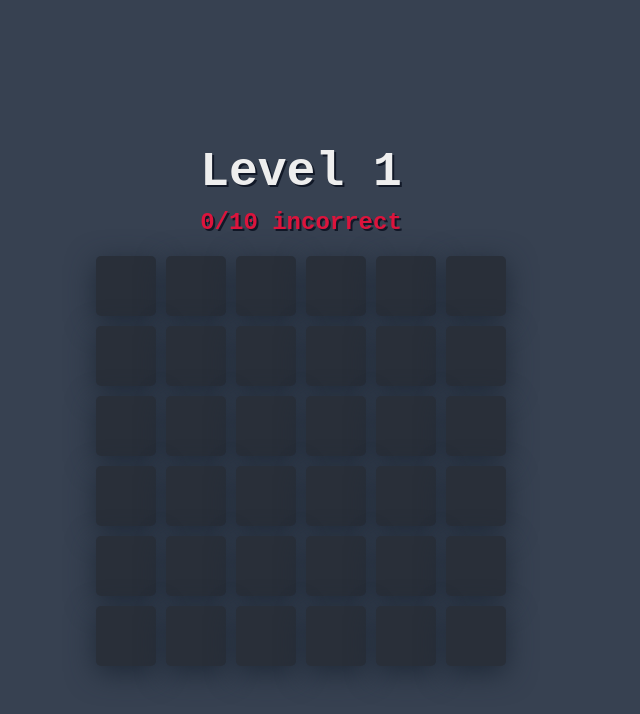
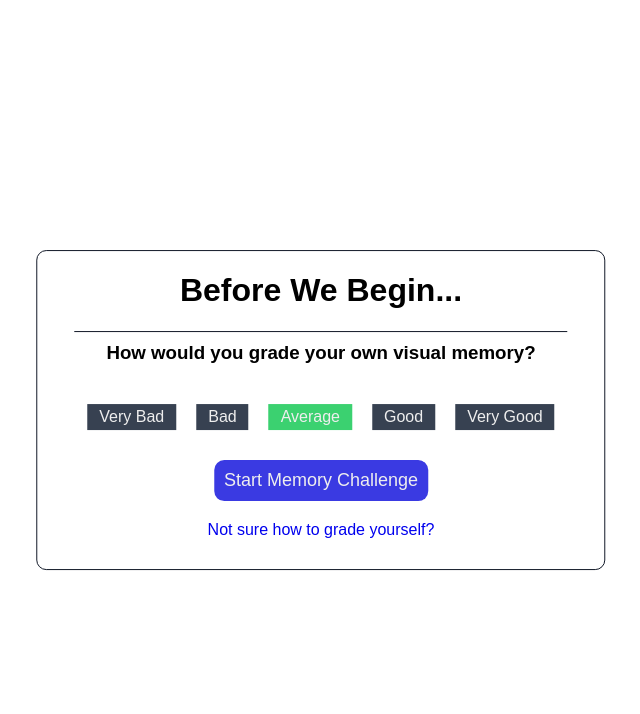
Before and after one commit to Jackson-Wozniak/The-Memory-Challenge, a React (Create React App) app in the folder frontend/: page /grid-memory in a window 1280 px wide. Shown: the top 714 px of the page, without its empty margins (339-979 px from the left). Built offline with nearby package versions, Linux system fonts and the light colour scheme.

Commit message:
add self assessment before grid memory game starts

```diff
--- a/frontend/src/components/grid_memory/Grid.js
+++ b/frontend/src/components/grid_memory/Grid.js
@@ -106,19 +106,18 @@ class Grid extends Component {
   //Checks if the index of the button is currently one of the buttons that lit up at the beginning of the level
   //Update correct/incorrect guesses and all related actions
   handleGuess(index) {
-    let newButtons = [...this.state.buttons];
-    newButtons[index].disabled = true;
+    let copiedButtonArr = [...this.state.buttons];
+    copiedButtonArr[index].disabled = true;
     if(this.state.currentLevelIndexes.includes(index)){
-        newButtons[index].correct = true;
-        newButtons[index].incorrect = false;
+        copiedButtonArr[index].correct = true;
+        copiedButtonArr[index].incorrect = false;
         this.incrementCorrectGuess();
     }else{
-        newButtons[index].incorrect = true;
-        newButtons[index].correct = false;
+        copiedButtonArr[index].incorrect = true;
+        copiedButtonArr[index].correct = false;
         this.props.incrementIncorrectGuesses();
     }
-
-    this.setState({ buttons: newButtons});
+    this.setState({ buttons: copiedButtonArr});
   }
 
   render() {
--- a/frontend/src/components/grid_memory/GridMemory.js
+++ b/frontend/src/components/grid_memory/GridMemory.js
@@ -2,10 +2,12 @@ import { useEffect, useState } from "react";
 import Grid from "./Grid";
 import GridScoreDisplay from "./GridScoreDisplay";
 import '../../styles/components/grid_memory/GridMemory.css'
+import SelfAssessment from "../SelfAssessment";
 
 function GridMemory() {
     const [level, setLevel] = useState(1);
     const [incorrectGuesses, setIncorrectGuesses] = useState(0);
+    const [grade, setGrade] = useState(null);
     const [gameStarted, setGameStarted] = useState(false);
     const [gameOver, setGameOver] = useState(false);
 
@@ -23,10 +25,23 @@ function GridMemory() {
         setIncorrectGuesses(incorrectGuesses + 1);
     }
 
+    function setSelfAssessmentGrade(grade){
+        setGrade(grade);
+    }
+
+    let window;
+    if(grade == null){
+        window = <SelfAssessment setSelfAssessmentGrade={setSelfAssessmentGrade} memoryCategory="visual"/>
+    }else{
+        window = <div className="grid-memory-container">
+                    <GridScoreDisplay level={level} incorrectGuesses={incorrectGuesses}/>
+                    <Grid updateLevel={updateLevel} incrementIncorrectGuesses={incrementIncorrectGuesses}/>
+                 </div>
+    }
+
     return (
-        <div className="grid-memory-container">
-            <GridScoreDisplay level={level} incorrectGuesses={incorrectGuesses}/>
-            <Grid updateLevel={updateLevel} incrementIncorrectGuesses={incrementIncorrectGuesses}/>
+        <div>
+            {window}
         </div>
     );
 }
--- a/frontend/src/styles/components/grid_memory/Grid.css
+++ b/frontend/src/styles/components/grid_memory/Grid.css
@@ -42,7 +42,14 @@
     background-color: var(--light);
 }
 
-@media only screen and (max-width : 500px){
+@media only screen and (max-width : 450px){
+    .grid-memory-grid button {
+        width : 50px;
+        height : 50px;
+    }
+}
+
+@media only screen and (max-width : 400px){
     .grid-memory-grid button {
         width : 40px;
         height : 40px;
```
